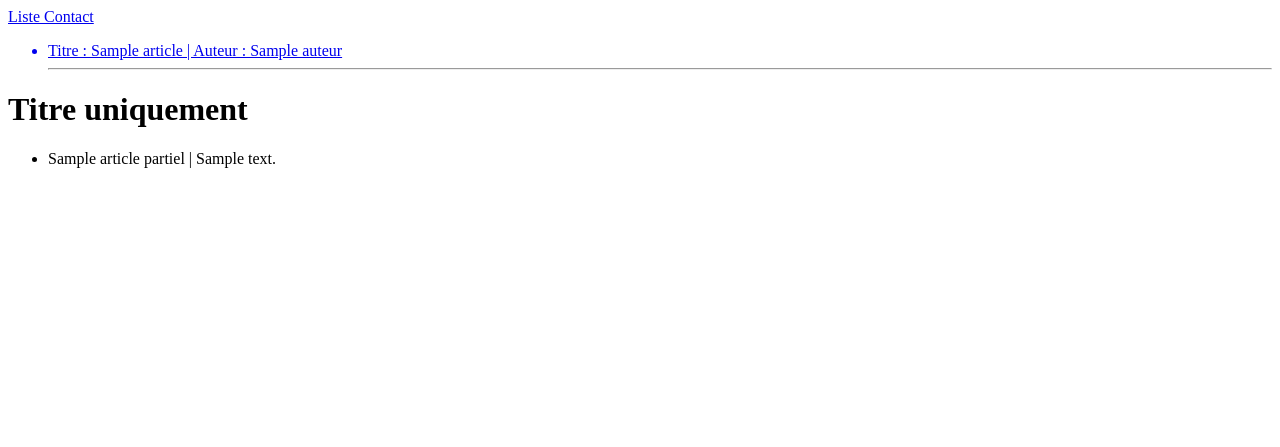
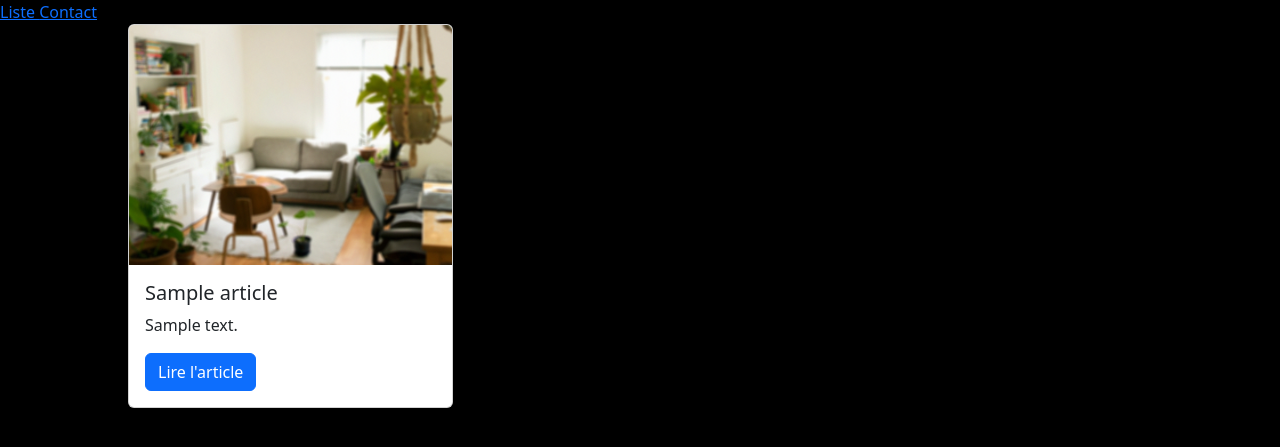
Before and after one commit to BS-JeremyB/exoMVT, a Django app: template monblog/article/templates/liste.html in a window 1280 px wide. Shown: the top 447 px of the page. Run offline with Django 3.2, Linux system fonts and the light colour scheme; the template is opened without the code that fills it: most values are stand-ins (such as "Sample title", 1, 10 or a date in 2020).

Commit message:
static css

```diff
--- a/monblog/article/templates/detail.html
+++ b/monblog/article/templates/detail.html
@@ -5,7 +5,11 @@
 
     <h1>{{article.titre}}</h1>
     <p>{{article.contenu}}</p>
-    <em>{{article.auteur}}</em>
+    <em>
+        {% for auteur in article.auteur.all %}
+        {{auteur}},
+        {% endfor %}
+    </em>
 
     <form action="{% url 'supprimer_article' article.id %}">
         <button type="submit">Supprimer</button>
--- a/monblog/article/templates/liste.html
+++ b/monblog/article/templates/liste.html
@@ -1,19 +1,39 @@
 {% extends 'base.html' %}
+{% load static %}
 {% block title %} Articles {% endblock %}
 
 {% block content %}
-
-    <ul>
+<div id="content">
+<div class="row row-cols-1 row-cols-md-3 g-4">
+    {% for article in articles %}
+        <div class="col">
+            <div class="card">
+                <img class="card-img-top" src="{% static 'image/background.jpg' %}" alt="Card image cap">
+                <div class="card-body">
+                <h5 class="card-title">{{article.titre}}</h5>
+                <p class="card-text">{{article.contenu}}</p>
+                <a href="{% url 'detail' article.id %}" class="btn btn-primary">Lire l'article</a>
+                </div>
+            </div>
+        </div>
+    {% endfor %}
+</div>
+</div>
+    {% comment %} <ul>
         {% for article in articles %}
-            <a href="{% url 'detail' article.id %}"><li>Titre : {{article.titre}} | Auteur : {{article.auteur}}</li></a>
+            <a href="{% url 'detail' article.id %}"><li>Titre : {{article.titre}} | Auteur :
+            {% for auteur in article.auteur.all %}
+                {{auteur}},
+            {% endfor %}
+            </li></a>
             <hr>
         {% endfor %}
-    </ul>
+    </ul> {% endcomment %}
 
-    <h1>Titre uniquement </h1>
+    {% comment %} <h1>Titre uniquement </h1>
     <ul>
     {% for article_partiel in articles_titres %}
     <li>{{article_partiel.titre}} | {{article_partiel.contenu}}</li>
     {% endfor %}
-    </ul>
+    </ul> {% endcomment %}
 {% endblock %}
--- a/monblog/monblog/settings.py
+++ b/monblog/monblog/settings.py
@@ -121,6 +121,9 @@
 # https://docs.djangoproject.com/en/5.1/howto/static-files/
 
 STATIC_URL = 'static/'
+STATICFILES_DIRS = [
+    BASE_DIR / "static",
+]
 
 # Default primary key field type
 # https://docs.djangoproject.com/en/5.1/ref/settings/#default-auto-field
--- /dev/null
+++ b/monblog/static/css/style.css
@@ -0,0 +1,8 @@
+body{
+    background-color: black;
+    color: white;
+}
+#content{
+    margin: auto;
+    width: 80%;
+}
--- a/monblog/templates/base.html
+++ b/monblog/templates/base.html
@@ -1,8 +1,13 @@
+{% load static %}
 <!DOCTYPE html>
 <html lang="en">
 <head>
     <meta charset="UTF-8">
     <meta name="viewport" content="width=device-width, initial-scale=1.0">
+    <script src="https://cdn.jsdelivr.net/npm/bootstrap@5.3.3/dist/js/bootstrap.bundle.min.js" integrity="sha384-YvpcrYf0tY3lHB60NNkmXc5s9fDVZLESaAA55NDzOxhy9GkcIdslK1eN7N6jIeHz" crossorigin="anonymous"></script>
+    <link href="https://cdn.jsdelivr.net/npm/bootstrap@5.3.3/dist/css/bootstrap.min.css" rel="stylesheet" integrity="sha384-QWTKZyjpPEjISv5WaRU9OFeRpok6YctnYmDr5pNlyT2bRjXh0JMhjY6hW+ALEwIH" crossorigin="anonymous">
+    <link rel="stylesheet" href="{% static 'css/style.css' %}">
+
     <title>{% block title %} {% endblock %}</title>
 </head>
 <body>
```
Also changed, not shown: monblog/static/image/background.jpg (added).
